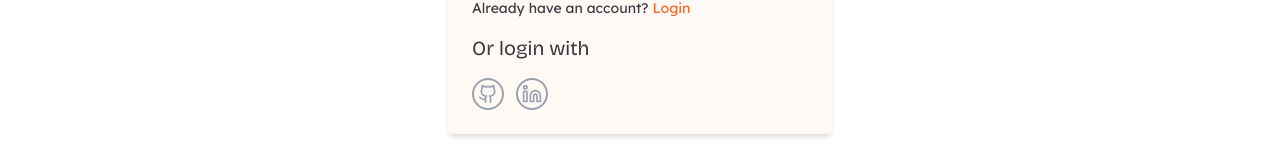
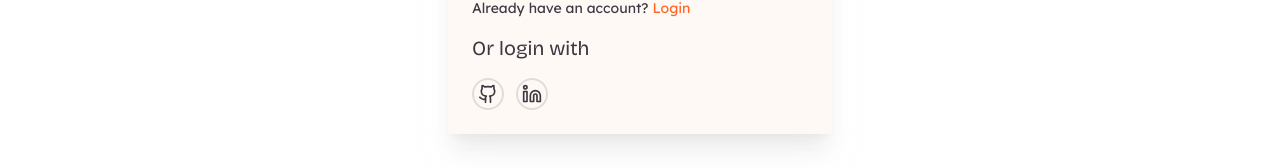
Before and after one commit to Mosarrof-Coding/benfort, a Next.js app: page /login in a window 1280 px wide. Shown: the part 607-775 px from the top of the page. Built offline with nearby package versions, Linux system fonts and the light colour scheme.

Commit message:
myform issued

```diff
--- a/src/Components/LoginForm.tsx
+++ b/src/Components/LoginForm.tsx
@@ -55,13 +55,13 @@ export default function LoginForm() {
   return (
     <form
       onSubmit={handleSubmit}
-      className="bg-card shadow-md p-6 rounded w-full max-w-sm"
+      className="bg-card shadow-shadow shadow-xl p-4 lg:p-6 rounded w-full max-w-sm"
     >
       <h2 className="mb-4 font-semibold text-2xl">
         {isLogin ? "Login" : "Sign Up"}
       </h2>
 
-      {error && <p className="mb-2 text-red-500">{error}</p>}
+      {error && <p className="mb-2 text-destructive">{error}</p>}
 
       {!isLogin && (
         <div className="mb-4">
@@ -128,17 +128,11 @@ export default function LoginForm() {
         <>
           <h3 className="my-4 text-xl">Or login with</h3>
           <div className="flex items-center gap-3">
-            <span className="group inline-block p-1 border-2 border-gray-400 hover:border-destructive rounded-full cursor-pointer">
-              <GithubIcon
-                className="text-gray-400 group-hover:text-destructive"
-                size={20}
-              />
+            <span className="group inline-block p-1 border-2 hover:border-destructive border-border rounded-full cursor-pointer">
+              <GithubIcon className="group-hover:text-destructive" size={20} />
             </span>
-            <span className="group inline-block p-1 border-2 border-gray-400 hover:border-destructive rounded-full cursor-pointer">
-              <Linkedin
-                className="text-gray-400 group-hover:text-destructive"
-                size={20}
-              />
+            <span className="group inline-block p-1 border-2 hover:border-destructive border-border rounded-full cursor-pointer">
+              <Linkedin className="group-hover:text-destructive" size={20} />
             </span>
           </div>
         </>
--- a/src/Components/form/MyForm.tsx
+++ b/src/Components/form/MyForm.tsx
@@ -20,13 +20,11 @@ const MyForm = () => {
   };
 
   return (
-    <form
-      onSubmit={handleSubmit}
-      className="block bg-background mx-auto p-4 md:p-8 lg:p-14 max-w-[903px] text-foreground"
-    >
+    <div className="bg-background mx-auto p-4 md:p-8 lg:p-14 max-w-[903px] text-foreground">
+      <form onSubmit={handleSubmit}>
         <h5 className="mb-0.5 font-normal text-[16px] sm:text-[18px]">
-        Contact us today if you’d like to know more about how we help buy, sell
-        or rent your home
+          Contact us today if you’d like to know more about how we help buy,
+          sell or rent your home
         </h5>
         <div className="gap-4 lg:gap-6 grid grid-cols-1 sm:grid-cols-2 mt-6 lg:mt-8">
           <div className="flex flex-col gap-4 lg:gap-6">
@@ -67,6 +65,7 @@ const MyForm = () => {
           Submit
         </Button>
       </form>
+    </div>
   );
 };
 export default MyForm;
--- a/src/app/globals.css
+++ b/src/app/globals.css
@@ -27,6 +27,7 @@
   --color-accent-foreground: var(--accent-foreground);
   --color-destructive: var(--destructive);
   --color-border: var(--border);
+  --color-shadow: var(--shadow);
   --color-input: var(--input);
   --color-ring: var(--ring);
   --color-chart-1: var(--chart-1);
@@ -48,6 +49,7 @@
   --popover: hsl(0, 0%, 96%);
   --destructive: hsl(18, 100%, 57%);
   --border: hsla(231, 11%, 12%, 0.13);
+  --shadow: hsla(0, 0%, 86%, 0.541);
 
   --card-foreground: hsl(0, 0%, 14.5%);
   --popover-foreground: hsl(0, 0%, 14.5%);
@@ -80,6 +82,7 @@
   --card-foreground: hsl(0, 0%, 98.5%);
   --input: hsla(0, 0%, 100%, 0.869);
   --border: hsla(0, 0%, 100%, 0.13);
+  --shadow: hsla(0, 0%, 88%, 0.191);
 
   --popover: hsl(0, 0%, 20.5%);
   --popover-foreground: hsl(0, 0%, 98.5%);
```
Lines whose indentation alone changed are shown as unchanged.
